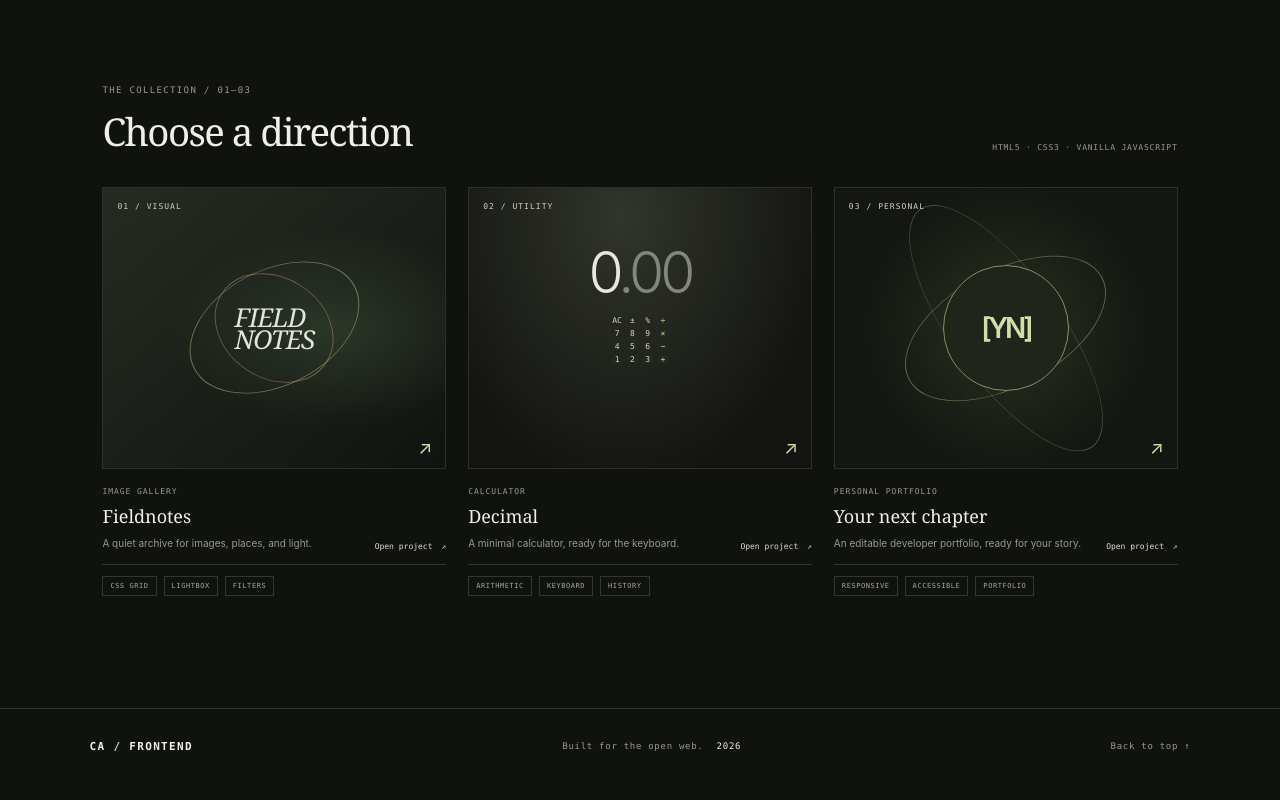
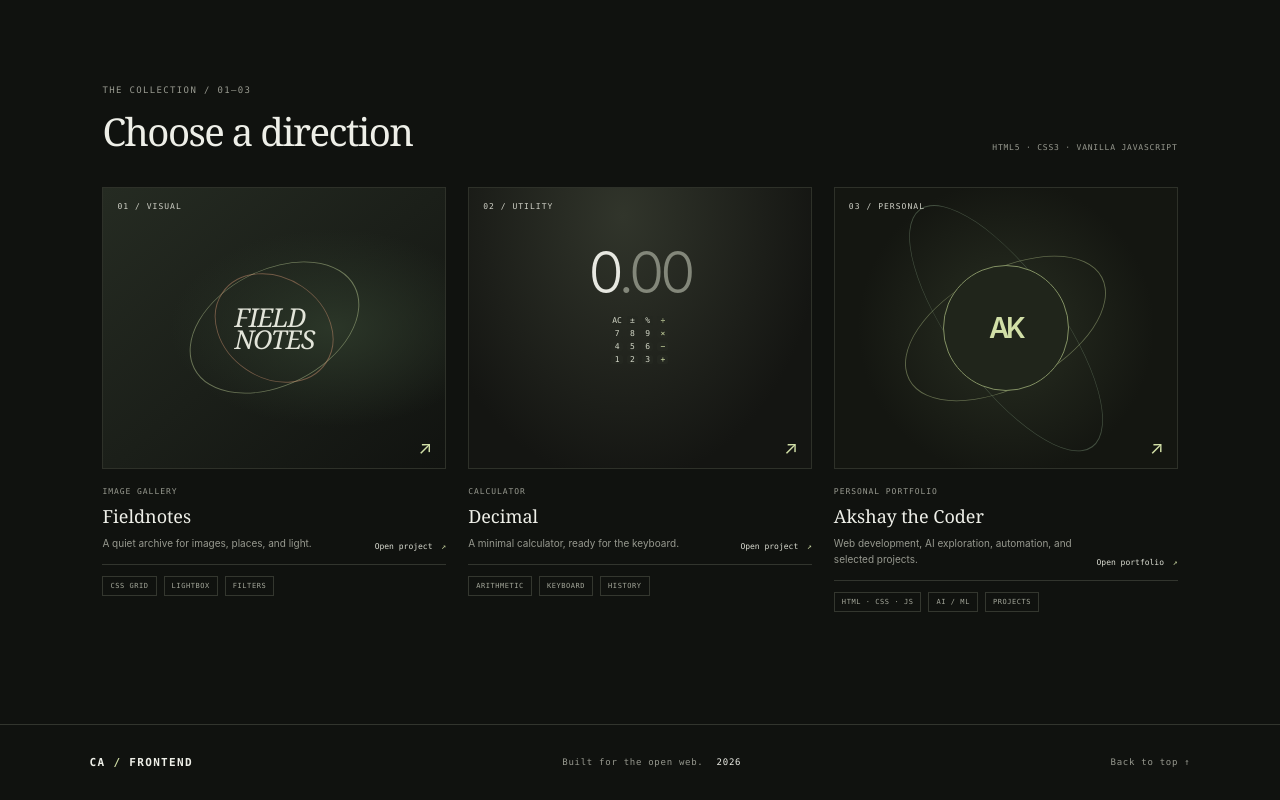
Before and after one commit to akshay627-crypto/Frontend_Development_CodeAplpha, a plain HTML site: page index.html in a window 1280 px wide. Shown: the part 622-1422 px from the top of the page. Drawn offline with Linux system fonts and the light colour scheme.

Commit message:
Replace the collection's portfolio card
Point the third project to Akshay Kumar's portfolio and update the monorepo documentation.

```diff
--- a/index.html
+++ b/index.html
@@ -4,7 +4,7 @@
   <meta charset="utf-8">
   <meta name="viewport" content="width=device-width, initial-scale=1">
   <meta name="theme-color" content="#10120f">
-  <meta name="description" content="Three vanilla JavaScript frontend projects: a photography gallery, calculator, and developer portfolio template.">
+  <meta name="description" content="Three frontend projects: a photography gallery, calculator, and Akshay Kumar's developer portfolio.">
   <meta property="og:title" content="CodeAlpha — Frontend Projects">
   <meta property="og:description" content="Three focused projects built with HTML, CSS, and vanilla JavaScript.">
   <meta property="og:type" content="website">
@@ -34,9 +34,9 @@
           <div class="tags"><span>ARITHMETIC</span><span>KEYBOARD</span><span>HISTORY</span></div>
         </article>
         <article class="project-card">
-          <a class="project-art art-portfolio" href="CodeAlpha_PersonalPortfolio/" aria-label="Open Personal Portfolio"><span class="art-index">03 / PERSONAL</span><span class="portfolio-ring ring-a"></span><span class="portfolio-ring ring-b"></span><span class="portfolio-mark">[YN]</span><span class="art-arrow">↗</span></a>
-          <div class="card-copy"><div><p class="card-type">PERSONAL PORTFOLIO</p><h3>Your next chapter</h3><p class="card-description">An editable developer portfolio, ready for your story.</p></div><a class="open-link" href="CodeAlpha_PersonalPortfolio/">Open project <span>↗</span></a></div>
-          <div class="tags"><span>RESPONSIVE</span><span>ACCESSIBLE</span><span>PORTFOLIO</span></div>
+          <a class="project-art art-portfolio" href="CodeAlpha_PersonalPortfolio/" aria-label="Open Akshay Kumar's portfolio"><span class="art-index">03 / PERSONAL</span><span class="portfolio-ring ring-a"></span><span class="portfolio-ring ring-b"></span><span class="portfolio-mark">AK</span><span class="art-arrow">↗</span></a>
+          <div class="card-copy"><div><p class="card-type">PERSONAL PORTFOLIO</p><h3>Akshay the Coder</h3><p class="card-description">Web development, AI exploration, automation, and selected projects.</p></div><a class="open-link" href="CodeAlpha_PersonalPortfolio/">Open portfolio <span>↗</span></a></div>
+          <div class="tags"><span>HTML · CSS · JS</span><span>AI / ML</span><span>PROJECTS</span></div>
         </article>
       </div>
     </section>
```
Also changed, not shown: 1 other file.
